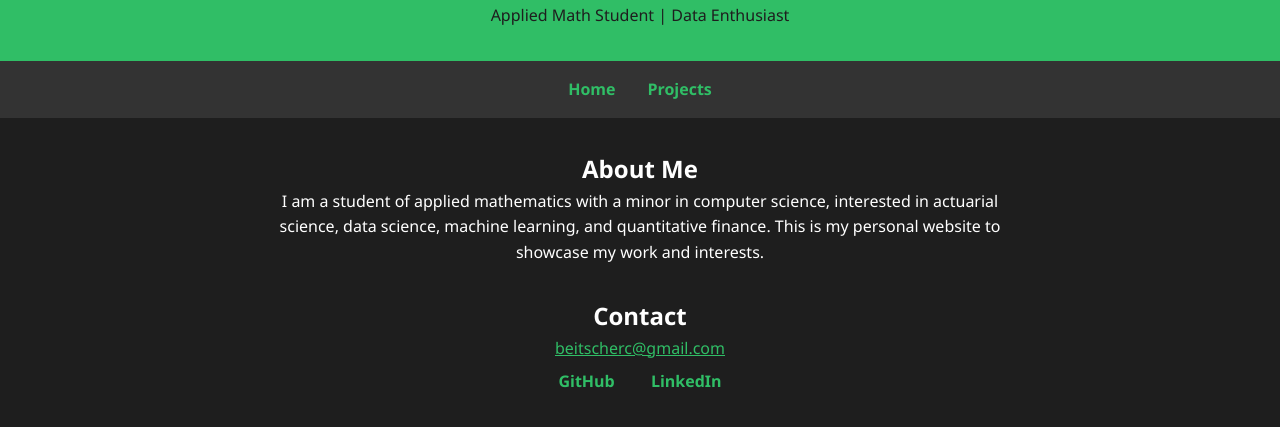
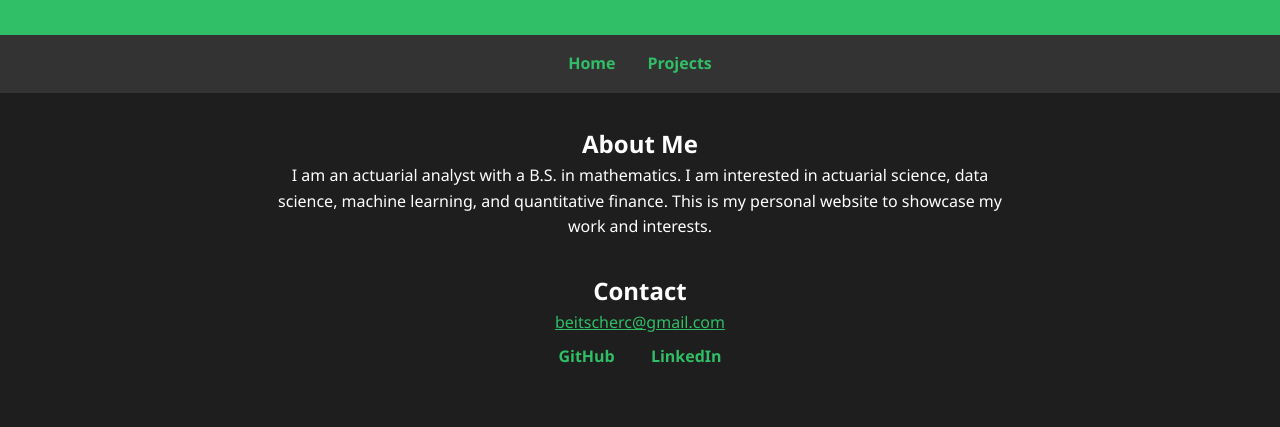
Before and after one commit to colebe/colebe.github.io, a plain HTML site: page index.html in a window 1280 px wide. Shown: the part 93-520 px from the top of the page. Drawn offline with Linux system fonts and the light colour scheme.

Commit message:
updated bio

```diff
--- a/index.html
+++ b/index.html
@@ -91,7 +91,6 @@
 <body>
   <header>
     <h1>Cole Beitscher</h1>
-    <p>Applied Math Student | Data Enthusiast</p>
   </header>
 
   <nav>
@@ -102,7 +101,7 @@
   <main>
     <section id="About">
       <h2>About Me</h2>
-      <p>I am a student of applied mathematics with a minor in computer science, interested in actuarial science, data science, machine learning, and quantitative finance. This is my personal website to showcase my work and interests.</p>
+      <p>I am an actuarial analyst with a B.S. in mathematics. I am interested in actuarial science, data science, machine learning, and quantitative finance. This is my personal website to showcase my work and interests.</p>
     </section>
     <section id="contact">
       <h2>Contact</h2>
```
